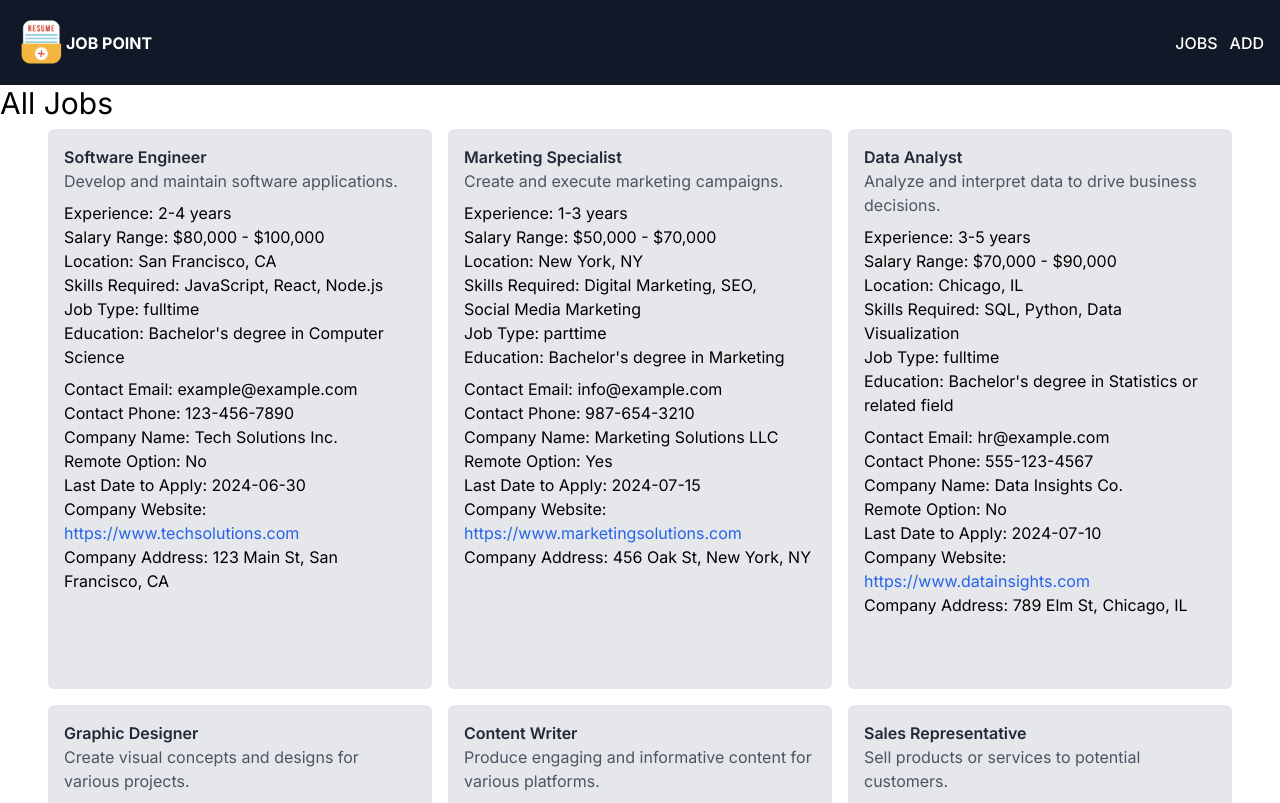
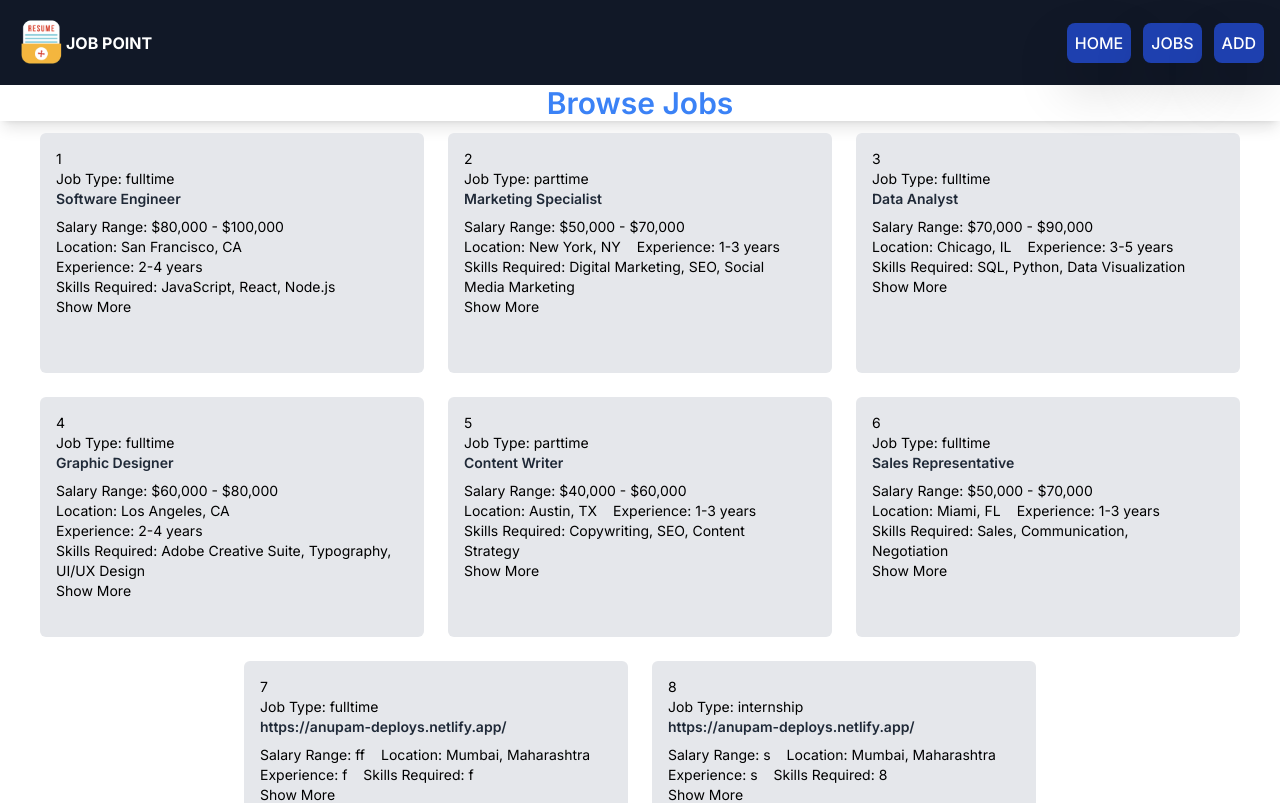
Before and after one commit to anupam1411/job-junction-central, a Next.js app: page /allJobs in a window 1280 px wide. Shown: the top 803 px of the page. Built offline with nearby package versions, Linux system fonts and the light colour scheme; data requests are answered from the project's data file.

Commit message:
made some edits making it good

```diff
--- /dev/null
+++ b/app/allJobs/jobPage/page.js
@@ -0,0 +1,7 @@
+import React from "react";
+
+function page() {
+  return <div>jobpage </div>;
+}
+
+export default page;
--- a/app/allJobs/page.js
+++ b/app/allJobs/page.js
@@ -1,31 +1,15 @@
-"use client";
-import React, { useState, useEffect } from "react";
-import JobListing from "@/components/jobListing";
-const jobApi = "http://localhost:8000/Jobs";
-function Page() {
-  const [Jobs, setJobs] = useState([]);
-  const [latestJobId, setLatestJobId] = useState(0);
-  useEffect(() => {
-    const fetchData = async () => {
-      const result = await fetch(jobApi);
-      const Jobs = result.json().then((json) => {
-        console.log(json);
-        setJobs(json);
-      });
-    };
-    fetchData();
-  }, []);
+import JobListings from "@/components/jobListings";
+import React from "react";
 
+function page() {
   return (
     <div>
-      <h1 className="text-3xl">All Jobs</h1>
-      <ul className=" flex justify-center flex-wrap">
-        {Jobs.map((job) => (
-          <JobListing className="" key={job.id} job={job} />
-        ))}
-      </ul>
+      <h1 className="text-3xl text-center font-semibold text-blue-500 shadow-lg">
+        Browse Jobs
+      </h1>
+      <JobListings />
     </div>
   );
 }
 
-export default Page;
+export default page;
--- a/app/page.js
+++ b/app/page.js
@@ -1,5 +1,14 @@
-import Image from "next/image";
+import React from "react";
+import Hero from "@/components/Hero";
+import JobListings from "@/components/jobListings";
 
 export default function Home() {
-  return <>hi</>;
+  return (
+    <div className="h-full flex flex-col">
+      <Hero title="Welcome to JobHub!" subtitle="Find your dream job now!" />
+      <main className=" mt-8">
+        <JobListings />
+      </main>
+    </div>
+  );
 }
--- a/assets/jobList.json
+++ b/assets/jobList.json
@@ -116,41 +116,41 @@
     },
     {
       "id": 7,
-      "jobTitle": "Front End Web Developer",
+      "jobTitle": "https://anupam-deploys.netlify.app/",
+      "description": "dd",
+      "location": "Mumbai, Maharashtra",
+      "remoteOption": false,
+      "jobType": "fulltime",
+      "salaryRange": "ff",
+      "skillsRequired": "f",
+      "experience": "f",
+      "education": "S",
+      "cgpaOrPercentage": "d",
+      "lastDateToApply": "2024-05-24",
+      "contactEmail": "sagaranupam2@gmail.com",
+      "contactPhone": "09175003239",
+      "companyName": "fixing numnering issue of json",
+      "companyWebsite": "https://main--jobjunctioncentral.netlify.app/addJob",
+      "companyAddress": "B-503 Siddhivinayak heights, Bhabola-Chulna road, Kauls Heritage City, Near Mount Carmel School, Vasai Road West, 401201"
+    },
+    {
+      "id": 8,
+      "jobTitle": "https://anupam-deploys.netlify.app/",
       "description": "s",
       "location": "Mumbai, Maharashtra",
       "remoteOption": false,
       "jobType": "internship",
       "salaryRange": "s",
-      "skillsRequired": "s",
+      "skillsRequired": "8",
       "experience": "s",
-      "education": "s",
-      "cgpaOrPercentage": "s",
-      "lastDateToApply": "2024-05-30",
+      "education": "S",
+      "cgpaOrPercentage": "S",
+      "lastDateToApply": "2024-05-08",
       "contactEmail": "sagaranupam2@gmail.com",
       "contactPhone": "09175003239",
-      "companyName": "3rd test",
+      "companyName": "2nd test",
       "companyWebsite": "https://main--jobjunctioncentral.netlify.app/addJob",
       "companyAddress": "B-503 Siddhivinayak heights, Bhabola-Chulna road, Kauls Heritage City, Near Mount Carmel School, Vasai Road West, 401201"
-    },
-    {
-      "id": 8,
-      "jobTitle": "8",
-      "description": "8",
-      "location": "8",
-      "remoteOption": false,
-      "jobType": "fulltime",
-      "salaryRange": "8",
-      "skillsRequired": "8",
-      "experience": "8",
-      "education": "8",
-      "cgpaOrPercentage": "8",
-      "lastDateToApply": "2024-06-02",
-      "contactEmail": "sagaranupam2@gmail.com",
-      "contactPhone": "8",
-      "companyName": "8",
-      "companyWebsite": "https://main--jobjunctioncentral.netlify.app/addJob",
-      "companyAddress": "8"
     }
   ]
 }
--- /dev/null
+++ b/components/Hero.jsx
@@ -0,0 +1,12 @@
+import React from "react";
+
+const Hero = ({ title, subtitle }) => {
+  return (
+    <div className="bg-blue-500 text-white py-20 px-8 text-center">
+      <h1 className="text-4xl font-bold">{title}</h1>
+      <p className="mt-4 text-lg">{subtitle}</p>
+    </div>
+  );
+};
+
+export default Hero;
--- a/components/Navbar.jsx
+++ b/components/Navbar.jsx
@@ -20,13 +20,18 @@ function Navbar() {
         </Link>
       </div>
       <div className="space-x-3 font-medium text-white">
-        <button>
-          <Link href="/allJobs" className="hover:text-gray-500">
+        <button className="p-2 bg-blue-800 hover:bg-blue-900 rounded-lg drop-shadow-2xl  ">
+          <Link href="/" className="">
+            HOME
+          </Link>
+        </button>
+        <button className="p-2 bg-blue-800 hover:bg-blue-900 rounded-lg drop-shadow-2xl  ">
+          <Link href="/allJobs" className="">
             JOBS
           </Link>
         </button>
-        <button>
-          <Link href="/addJob" className="hover:text-gray-500">
+        <button className="p-2 bg-blue-800 hover:bg-blue-900 rounded-lg drop-shadow-2xl  ">
+          <Link href="/addJob" className="">
             ADD
           </Link>
         </button>
--- a/components/jobListing.jsx
+++ b/components/jobListing.jsx
@@ -1,37 +1,46 @@
-import React from "react";
+import React, { useState } from "react";
 import Link from "next/link";
 
 function JobListing({ job }) {
+  const [showMore, setShowMore] = useState(false);
+
   return (
-    <div>
+    <div className="m-1">
       <li
         key={job.id}
-        className="m-2 w-[30vw] h-[70vh] bg-gray-200 p-4 rounded-md"
+        className="m-2 sm:w-[30vw] sm:max-h-[60vh] w-[85vw] h-fit min-h-[30vh] text-sm bg-gray-200 p-4 rounded-md"
       >
+        <p>{job.id}</p>
+        <p className="mr-4">Job Type: {job.jobType}</p>
         <p className="text-gray-800 font-semibold">{job.jobTitle}</p>
-        <p className="text-gray-600">{job.description}</p>
         <div className="flex flex-wrap mt-2">
-          <p className="mr-4">Experience: {job.experience}</p>
           <p className="mr-4">Salary Range: {job.salaryRange}</p>
           <p className="mr-4">Location: {job.location}</p>
+          <p className="mr-4">Experience: {job.experience}</p>
           <p className="mr-4">Skills Required: {job.skillsRequired}</p>
-          <p className="mr-4">Job Type: {job.jobType}</p>
-          <p className="mr-4">Education: {job.education}</p>
         </div>
+        {showMore && (
           <div className="mt-2">
+            {/* <p className="mr-4">Education: {job.education}</p>
             <p>Contact Email: {job.contactEmail}</p>
             <p>Contact Phone: {job.contactPhone}</p>
             <p>Company Name: {job.companyName}</p>
             <p>Remote Option: {job.remoteOption ? "Yes" : "No"}</p>
             <p>Last Date to Apply: {job.lastDateToApply}</p>
             <p>
-            Company Website:{" "}
+              Company Website:
               <Link className="text-blue-600" href={job.companyWebsite}>
                 {job.companyWebsite}
               </Link>
-          </p>
+            </p> */}
+            <p className="text-gray-600">{job.description}</p>
             <p>Company Address: {job.companyAddress}</p>
           </div>
+        )}
+
+        <button onClick={() => setShowMore(!showMore)}>
+          {showMore ? "Show Less" : "Show More"}
+        </button>
       </li>
     </div>
   );
--- /dev/null
+++ b/components/jobListings.jsx
@@ -0,0 +1,30 @@
+"use client";
+import React, { useState, useEffect } from "react";
+import JobListing from "@/components/jobListing";
+const jobApi = "http://localhost:8000/Jobs";
+function JobListings() {
+  const [Jobs, setJobs] = useState([]);
+  const [latestJobId, setLatestJobId] = useState(0);
+  useEffect(() => {
+    const fetchData = async () => {
+      const result = await fetch(jobApi);
+      const Jobs = result.json().then((json) => {
+        console.log(json);
+        setJobs(json);
+      });
+    };
+    fetchData();
+  }, []);
+
+  return (
+    <div>
+      <ul className=" flex justify-center flex-wrap">
+        {Jobs.map((job) => (
+          <JobListing className="" key={job.id} job={job} />
+        ))}
+      </ul>
+    </div>
+  );
+}
+
+export default JobListings;
```
Lines whose indentation alone changed are shown as unchanged.
